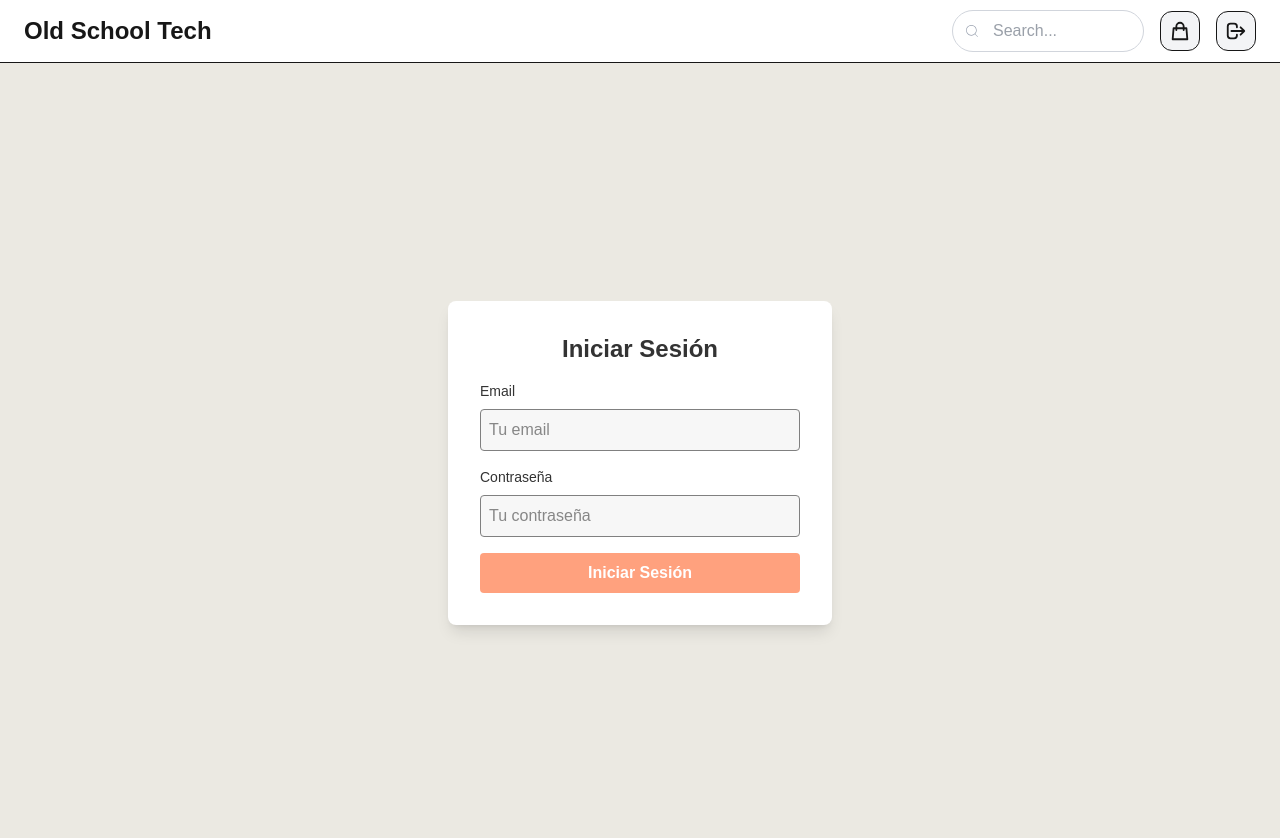
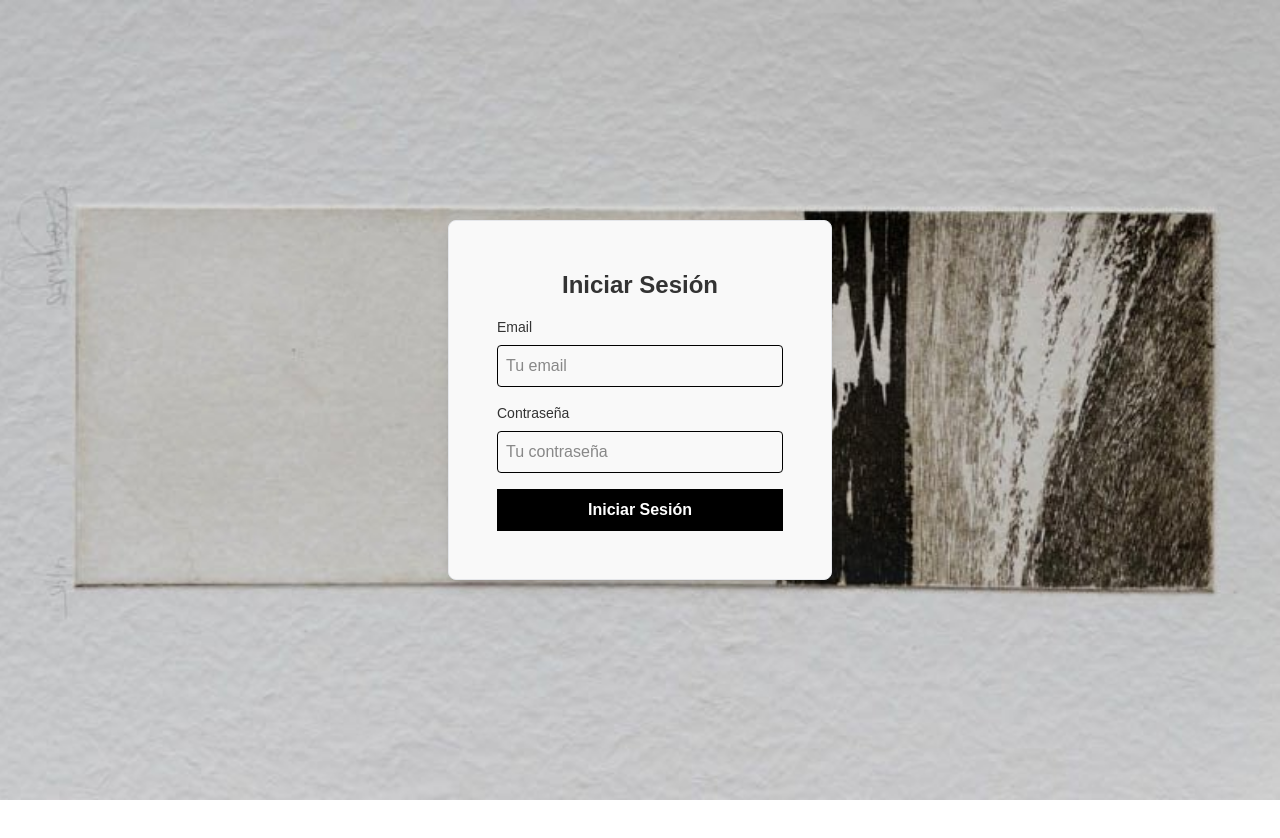
Before and after one commit to Miliros/the-secret-shop, a Next.js app: page /login in a window 1280 px wide. Shown: the top 838 px of the page. After the commit the page ends 800 px from the top, so only its background shows below. Built offline with nearby package versions, Linux system fonts and the light colour scheme.

Commit message:
login design

```diff
--- a/src/app/layout.tsx
+++ b/src/app/layout.tsx
@@ -1,7 +1,6 @@
 import type { Metadata } from "next";
 import "./globals.css";
 import { CartProvider } from "@/components/cart/CartContext";
-import NavBar from "@/components/NavBar";
 
 export const metadata: Metadata = {
   title: "The Secret Shop",
@@ -17,7 +16,6 @@ export default function RootLayout({
     <html lang="es">
       <body>
         <CartProvider>
-          <NavBar />
           <main>{children}</main>
         </CartProvider>
       </body>
--- a/src/app/page.tsx
+++ b/src/app/page.tsx
@@ -1,5 +1,6 @@
 // app/page.tsx
 import Carousel from "@/components/Carousel";
+import NavBar from "@/components/NavBar";
 import { imageUrls } from "@/utils/imageData";
 import MarqueeBar from "@/components/MarqueeBar";
 import ProductList from "@/components/product/ProductList";
@@ -8,6 +9,7 @@ import { products } from "@/utils/productData";
 export default function Home() {
   return (
     <div>
+      <NavBar />
       <MarqueeBar />
       <Carousel images={imageUrls} />
       <h2 className="text-center text-4xl font-serif text-gray-800 m-6">
--- a/src/components/AuthPage.tsx
+++ b/src/components/AuthPage.tsx
@@ -30,14 +30,20 @@ export default function AuthPage() {
       );
       return;
     }
+
     Cookies.set("userSession", JSON.stringify({ email }), { expires: 1 });
 
     router.push("/");
   };
 
   return (
-    <div className="flex items-center justify-center min-h-screen bg-[#ebe9e2]">
-      <div className="bg-white p-8 rounded-lg shadow-lg w-96">
+    <div
+      className="flex items-center justify-center min-h-screen bg-cover bg-center"
+      style={{
+        backgroundImage: "url('images/bg.jpg')",
+      }}
+    >
+      <div className="bg-[#f9f9f9] p-12 rounded-lg shadow-lg w-96 border border-gray-200">
         <h2 className="text-2xl font-bold text-[#333333] text-center mb-4">
           Iniciar Sesión
         </h2>
@@ -54,7 +60,7 @@ export default function AuthPage() {
               type="email"
               value={email}
               onChange={(e) => setEmail(e.target.value)}
-              className="w-full p-2 rounded bg-[#F7F7F7] border border-[#808080] focus:outline-none focus:ring-2 focus:ring-[#FF6B35]"
+              className="w-full p-2 rounded border border-black focus:outline-none focus:border-black"
               placeholder="Tu email"
             />
           </div>
@@ -70,14 +76,14 @@ export default function AuthPage() {
               type="password"
               value={password}
               onChange={(e) => setPassword(e.target.value)}
-              className="w-full p-2 rounded bg-[#F7F7F7] border border-[#808080] focus:outline-none focus:ring-2 focus:ring-[#FF6B35]"
+              className="w-full p-2 rounded border border-black focus:outline-none focus:border-black"
               placeholder="Tu contraseña"
             />
           </div>
           {error && <p className="text-[#D9534F] text-sm">{error}</p>}
           <button
             type="submit"
-            className="w-full py-2 px-4 bg-[#ff6b35a2] hover:bg-[#e65100a8] text-white font-bold rounded"
+            className="w-full py-2 px-4 bg-black text-white font-bold border border-black focus:outline-none focus:border-black hover:bg-gray-100 hover:text-black cursor-pointer"
           >
             Iniciar Sesión
           </button>
--- a/src/components/NavBar.tsx
+++ b/src/components/NavBar.tsx
@@ -1,52 +1,43 @@
 "use client";
 
-import Link from "next/link";
-import { CiSearch, CiMenuBurger } from "react-icons/ci";
+import { RiMenuSearchLine } from "react-icons/ri";
 import { HiOutlineShoppingBag, HiOutlineLogout } from "react-icons/hi";
 import { useCart } from "@/components/cart/CartContext";
 import CartModal from "@/components/cart/CartModal";
 import { useState } from "react";
+import Cookies from "js-cookie";
+import { useRouter } from "next/navigation";
 
 export default function NavBar() {
   const { getTotalCount, isCartOpen, toggleCart } = useCart();
-
-  // Estado para controlar si el menú móvil está abierto o cerrado
+  const router = useRouter();
   const [isMenuOpen, setIsMenuOpen] = useState(false);
 
-  // Función para alternar el estado del menú
   const toggleMenu = () => setIsMenuOpen(!isMenuOpen);
+
+  const handleLogout = () => {
+    // Eliminar la cookie 'userSession'
+    Cookies.remove("userSession");
+    // Redirigir al login
+    router.push("/login");
+  };
 
   return (
     <>
-      <div className="sticky z-10 top-0 h-auto border-b bg-white lg:py-2.5">
-        <div className="px-6 flex flex-col sm:flex-row items-center justify-between space-y-4 sm:space-y-0 sm:space-x-4">
+      <div className="sticky z-10 top-0 h-auto border-b lg:py-2.5 bg-white">
+        <div className="px-4 lg:px-6 flex flex-col sm:flex-row items-center justify-between space-y-4 sm:space-y-0 sm:space-x-4">
           <div className="flex items-center justify-between w-full sm:w-auto">
             <h5 className="text-2xl font-semibold">Old School Tech</h5>
-            <button
-              className="w-12 h-12 lg:hidden"
-              onClick={toggleMenu} // Función toggle para el menú
-            >
-              <CiMenuBurger size={30} />
+            <button className="w-12 h-12 lg:hidden" onClick={toggleMenu}>
+              <RiMenuSearchLine size={34} />
             </button>
           </div>
 
-          {/* Menú de navegación con clases de visibilidad */}
           <div
             className={`${
-              isMenuOpen ? "block" : "hidden"
-            } flex-col sm:flex sm:flex-row items-center w-full sm:w-auto space-y-4 sm:space-y-0 sm:space-x-4 mt-4 sm:mt-0 lg:flex`}
+              isMenuOpen ? "flex flex-row space-x-4" : "hidden"
+            } sm:flex sm:flex-row items-center w-full sm:w-auto space-y-0 m-4 sm:mt-0 lg:space-x-4`}
           >
-            <div className="relative w-full sm:w-48">
-              <input
-                type="text"
-                placeholder="Search..."
-                className="w-full py-2 pl-10 pr-4 text-gray-700 bg-white border rounded-full outline-none transition-all border-gray-300"
-              />
-              <div className="absolute inset-y-0 left-0 flex items-center pl-3">
-                <CiSearch className="text-gray-400" />
-              </div>
-            </div>
-
             <button
               onClick={toggleCart}
               className="relative flex p-2 items-center justify-center h-10 rounded-xl border bg-gray-100 focus:bg-gray-100 active:bg-gray-200"
@@ -60,7 +51,7 @@ export default function NavBar() {
             </button>
 
             <button
-              // href={"/logout"}
+              onClick={handleLogout}
               className="relative flex p-2 items-center justify-center h-10 rounded-xl border bg-gray-100 focus:bg-gray-100 active:bg-gray-200"
             >
               <HiOutlineLogout size={22} />
```
Also changed, not shown: public/images/bg.jpg (added).
